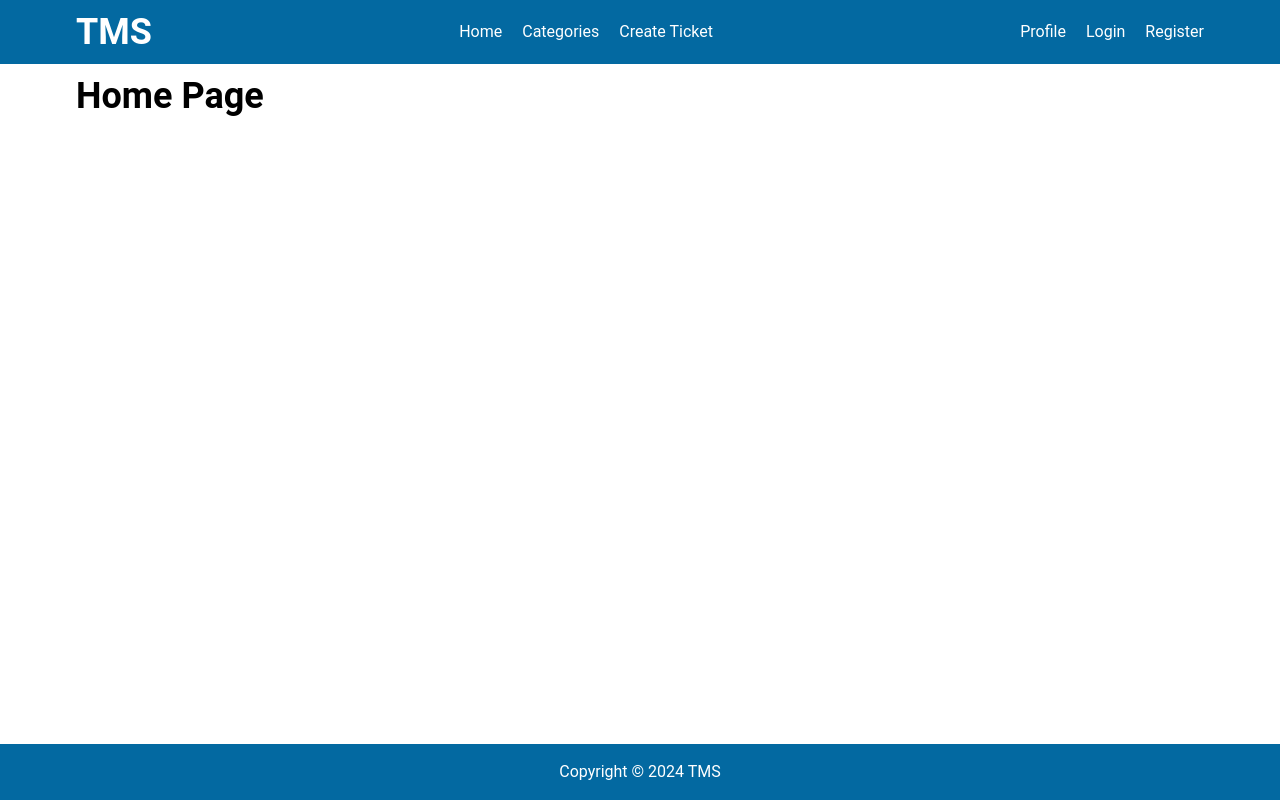
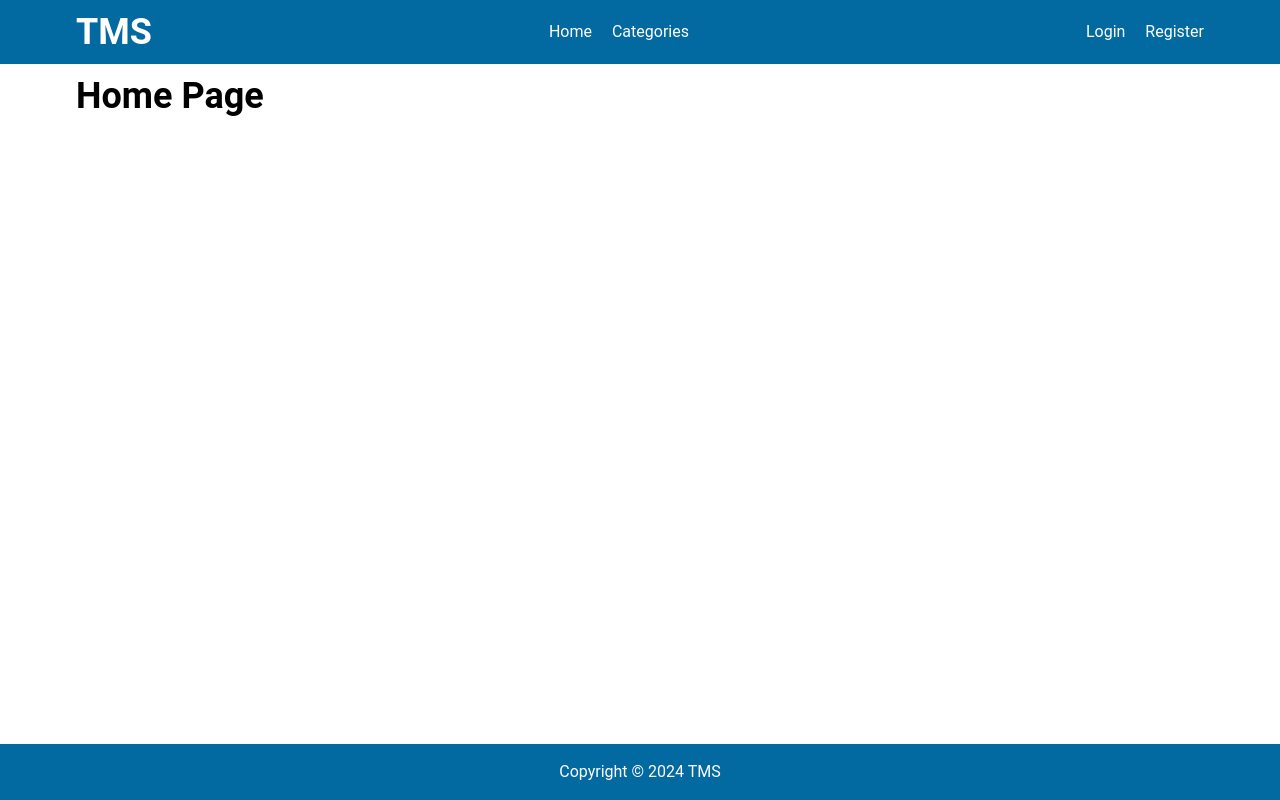
Before and after one commit to sherazakrampro/ticket-management, a React (Vite) app in the folder frontend/: page / in a window 1280 px wide. Built offline with nearby package versions, Linux system fonts and the light colour scheme.

Commit message:
conditional rendering of Profile & Create Ticket

```diff
--- a/frontend/src/components/Header.jsx
+++ b/frontend/src/components/Header.jsx
@@ -33,14 +33,19 @@ const Header = () => {
           <Link to="/categories">
             <li className="hover:border-b">Categories</li>
           </Link>
+          {currentUser && (
             <Link to="/create-ticket">
               <li className="hover:border-b">Create Ticket</li>
             </Link>
+          )}
         </ul>
         <ul className="flex gap-5 text-white">
+          {currentUser && (
             <Link to="/profile">
               <li className="hover:border-b">Profile</li>
             </Link>
+          )}
+
           {currentUser ? (
             <Link>
               <li onClick={handleLogout} className="hover:border-b">
```
Lines whose indentation alone changed are shown as unchanged.
